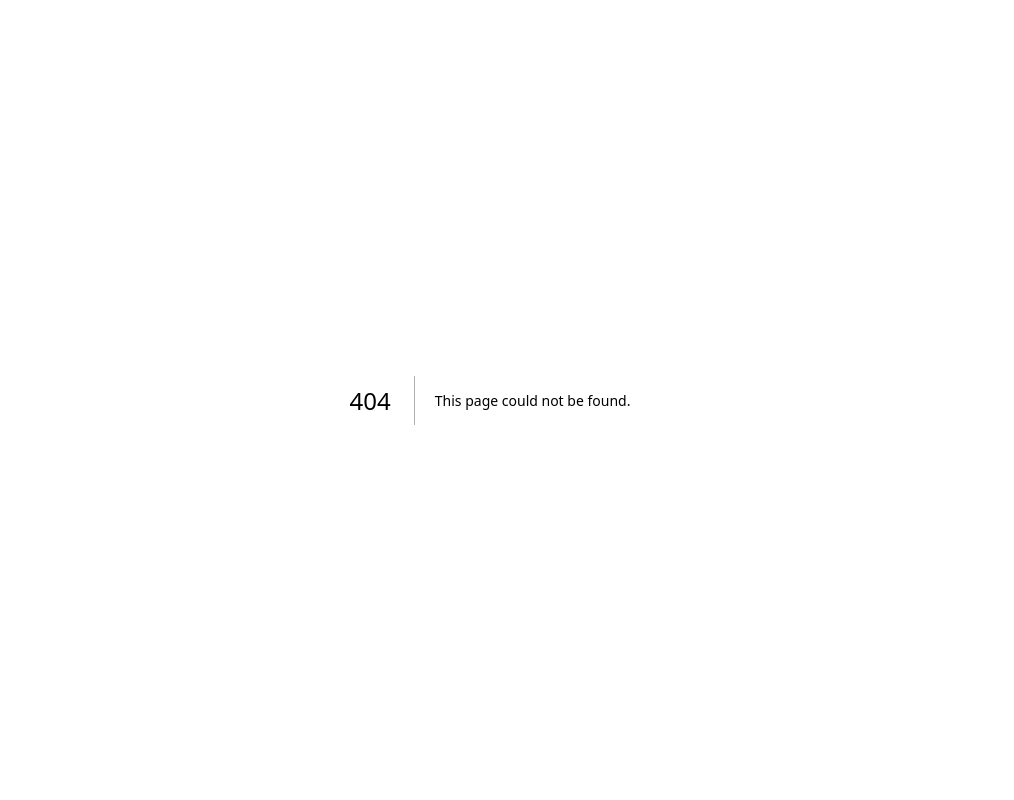
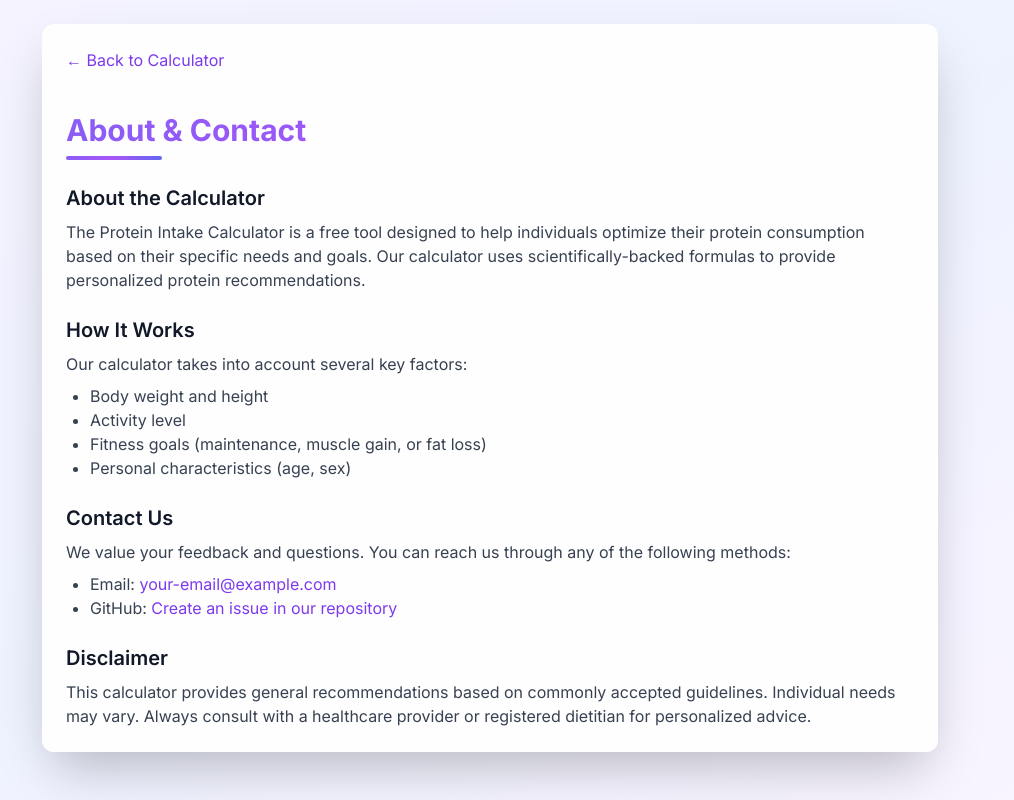
Before and after one commit to Paulsum1985/protein-calculator, a Next.js app: page /about in a window 1280 px wide. Before the commit this address had no page. Shown: the whole page, without its empty margins (150-1164 px from the left). Built offline with nearby package versions, Linux system fonts and the light colour scheme.

Commit message:
added about page

```diff
--- /dev/null
+++ b/src/app/about/page.tsx
@@ -0,0 +1,75 @@
+'use client'
+
+import React from 'react';
+import { Card, CardContent } from '@/components/ui/card';
+import Link from 'next/link';
+
+const AboutContact = () => {
+  return (
+    <div className="min-h-screen bg-gradient-to-br from-violet-50 via-indigo-50 to-purple-50 p-4 md:p-6">
+      <div className="max-w-4xl mx-auto">
+        <Card className="bg-white/90 backdrop-blur-sm border-none shadow-2xl">
+          <CardContent className="p-6 space-y-6">
+            {/* Back to Calculator Link */}
+            <Link
+              href="/"
+              className="inline-block text-violet-600 hover:text-violet-700 mb-4"
+            >
+              ← Back to Calculator
+            </Link>
+
+            <div className="space-y-2">
+              <h1 className="text-3xl font-bold bg-gradient-to-r from-violet-500 via-purple-500 to-indigo-500 text-transparent bg-clip-text">
+                About & Contact
+              </h1>
+              <div className="h-1 w-24 bg-gradient-to-r from-violet-500 via-purple-500 to-indigo-500 rounded-full" />
+            </div>
+
+            <div className="space-y-6 text-gray-700">
+              <section>
+                <h2 className="text-xl font-semibold text-gray-900 mb-2">About the Calculator</h2>
+                <p>
+                  The Protein Intake Calculator is a free tool designed to help individuals optimize their protein consumption based on their specific needs and goals. Our calculator uses scientifically-backed formulas to provide personalized protein recommendations.
+                </p>
+              </section>
+
+              <section>
+                <h2 className="text-xl font-semibold text-gray-900 mb-2">How It Works</h2>
+                <p>
+                  Our calculator takes into account several key factors:
+                </p>
+                <ul className="list-disc ml-6 mt-2">
+                  <li>Body weight and height</li>
+                  <li>Activity level</li>
+                  <li>Fitness goals (maintenance, muscle gain, or fat loss)</li>
+                  <li>Personal characteristics (age, sex)</li>
+                </ul>
+              </section>
+
+              <section>
+                <h2 className="text-xl font-semibold text-gray-900 mb-2">Contact Us</h2>
+                <p>
+                  We value your feedback and questions. You can reach us through any of the following methods:
+                </p>
+                <ul className="list-disc ml-6 mt-2">
+                  <li>Email: <a href="mailto:paulsum1985@hotmail.com" className="text-violet-600 hover:text-violet-700">your-email@example.com</a></li>
+                  <li>GitHub: <a href="https://github.com/Paulsum1985" target="_blank" rel="noopener noreferrer" className="text-violet-600 hover:text-violet-700">Create an issue in our repository</a></li>
+                </ul>
+              </section>
+
+              <section>
+                <h2 className="text-xl font-semibold text-gray-900 mb-2">Disclaimer</h2>
+                <p>
+                  This calculator provides general recommendations based on commonly accepted guidelines. Individual needs may vary. Always consult with a healthcare provider or registered dietitian for personalized advice.
+                </p>
+              </section>
+
+            </div>
+          </CardContent>
+        </Card>
+      </div>
+    </div>
+  );
+};
+
+export default AboutContact;
--- a/src/app/page.tsx
+++ b/src/app/page.tsx
@@ -271,9 +271,12 @@ const handleUnitChange = (checked: boolean) => {
             <div className="mt-8">
   <AdUnit />
 </div>
-<div className="mt-4 text-left text-xs text-gray-400"> {/* Changed classes here */}
+<div className="mt-4 text-left text-xs text-gray-400 flex gap-4"> {/* Added flex and gap-4 */}
   <Link href="/privacy" className="hover:text-violet-600 transition-colors">
     Privacy Policy
+  </Link>
+  <Link href="/about" className="hover:text-violet-600 transition-colors">
+    About & Contact
   </Link>
 </div>
           </CardContent>
```
